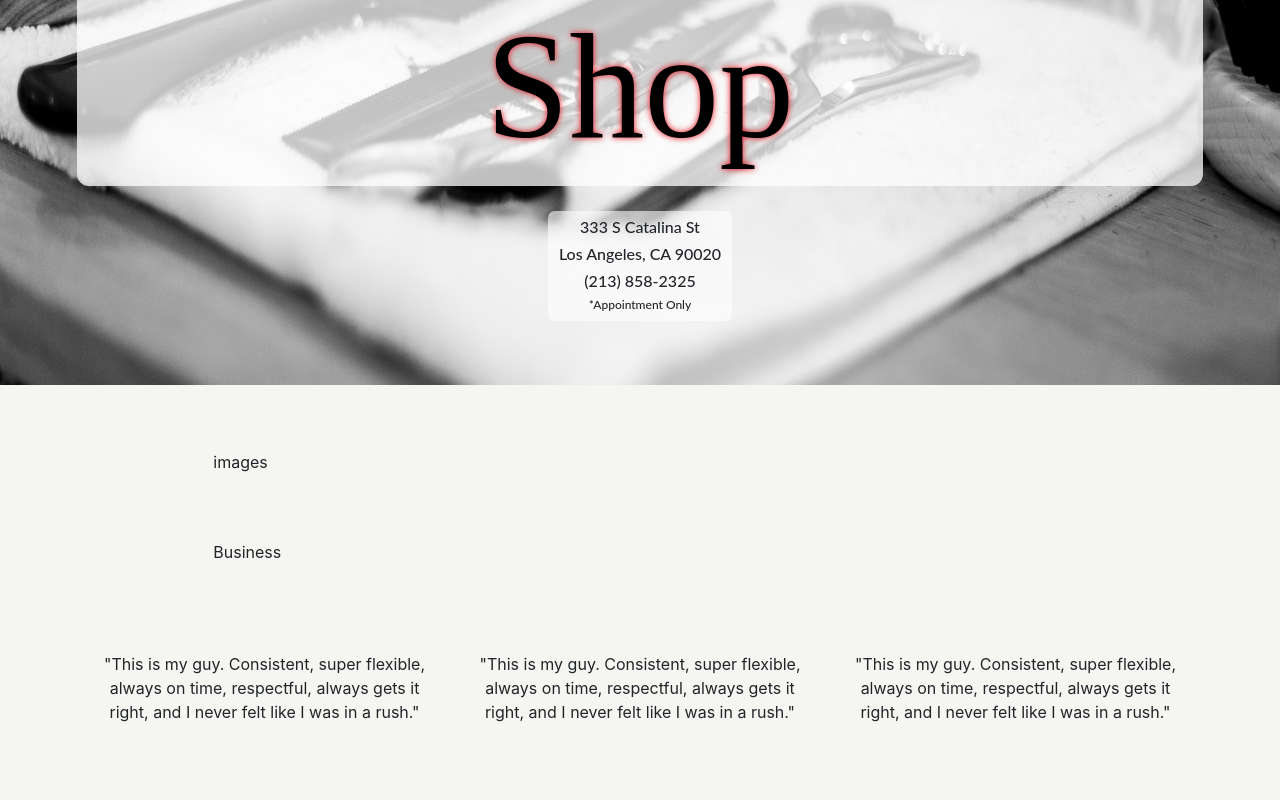
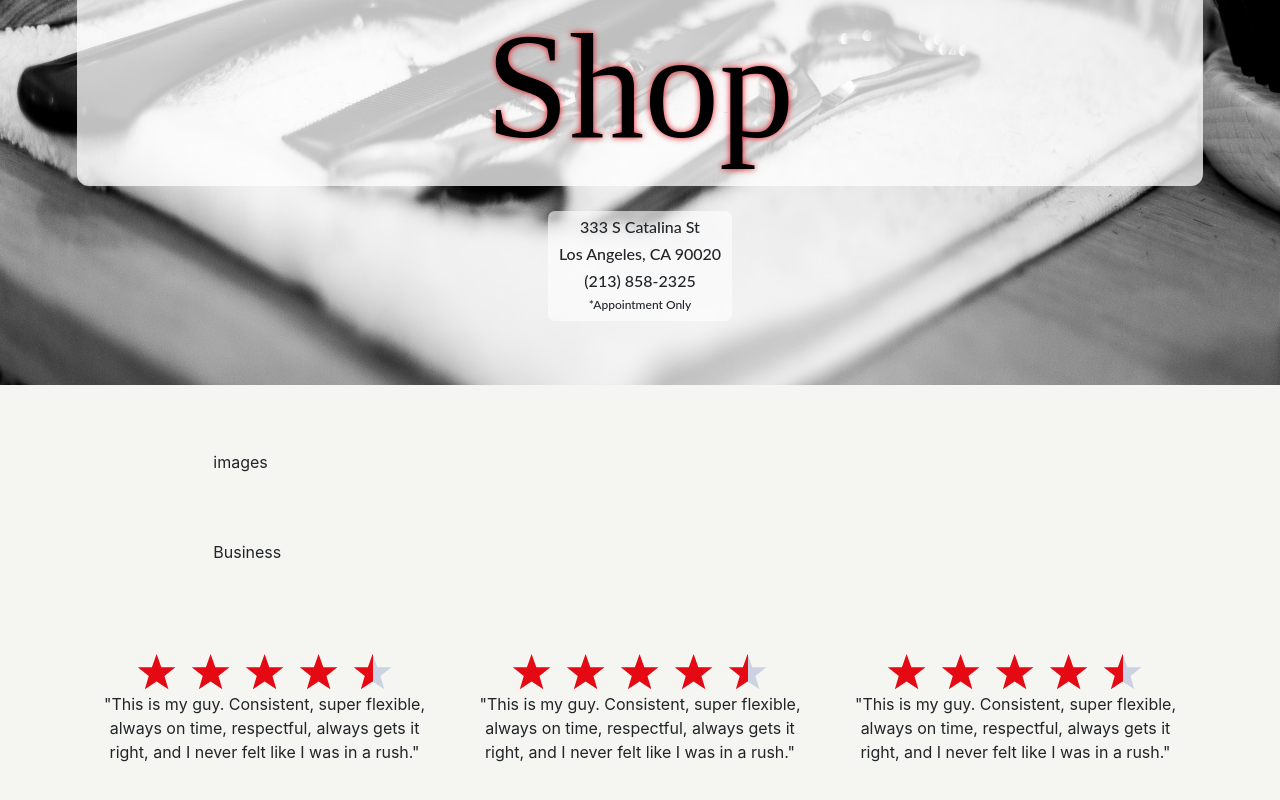
Before and after one commit to moonjason/fino-barbershop, a React (Create React App) app in the folder client/: page / in a window 1280 px wide. Shown: the part 314-1114 px from the top of the page. Built offline with nearby package versions, Linux system fonts and the light colour scheme; no server answers; a web font is replaced by a local one.

Commit message:
add star ratings

```diff
--- a/client/src/components/Home/Home.js
+++ b/client/src/components/Home/Home.js
@@ -1,4 +1,6 @@
 import React, { useState, useEffect } from 'react';
+
+import StarRatings from 'react-star-ratings';
 
 const Home = () => {
     const [yelpData, setYelpData] = useState([]);
@@ -39,12 +41,30 @@ const Home = () => {
             </div>
             <div className="reviews-container">
                 <div className="review review__1">
+                    <StarRatings
+                        rating={4.5}
+                        starRatedColor="#e50914"
+                        starDimension="40px"
+                        starSpacing="7px"
+                    />
                     <p>"This is my guy. Consistent, super flexible, always on time, respectful, always gets it right, and I never felt like I was in a rush."</p>
                 </div>
                 <div className="review review__2">
+                    <StarRatings
+                        rating={4.5}
+                        starRatedColor="#e50914"
+                        starDimension="40px"
+                        starSpacing="7px"
+                    />
                     <p>"This is my guy. Consistent, super flexible, always on time, respectful, always gets it right, and I never felt like I was in a rush."</p>
                 </div>
                 <div className="review review__3">
+                    <StarRatings
+                        rating={4.5}
+                        starRatedColor="#e50914"
+                        starDimension="40px"
+                        starSpacing="7px"
+                    />
                     <p>"This is my guy. Consistent, super flexible, always on time, respectful, always gets it right, and I never felt like I was in a rush."</p>
                 </div>
             </div>
```
